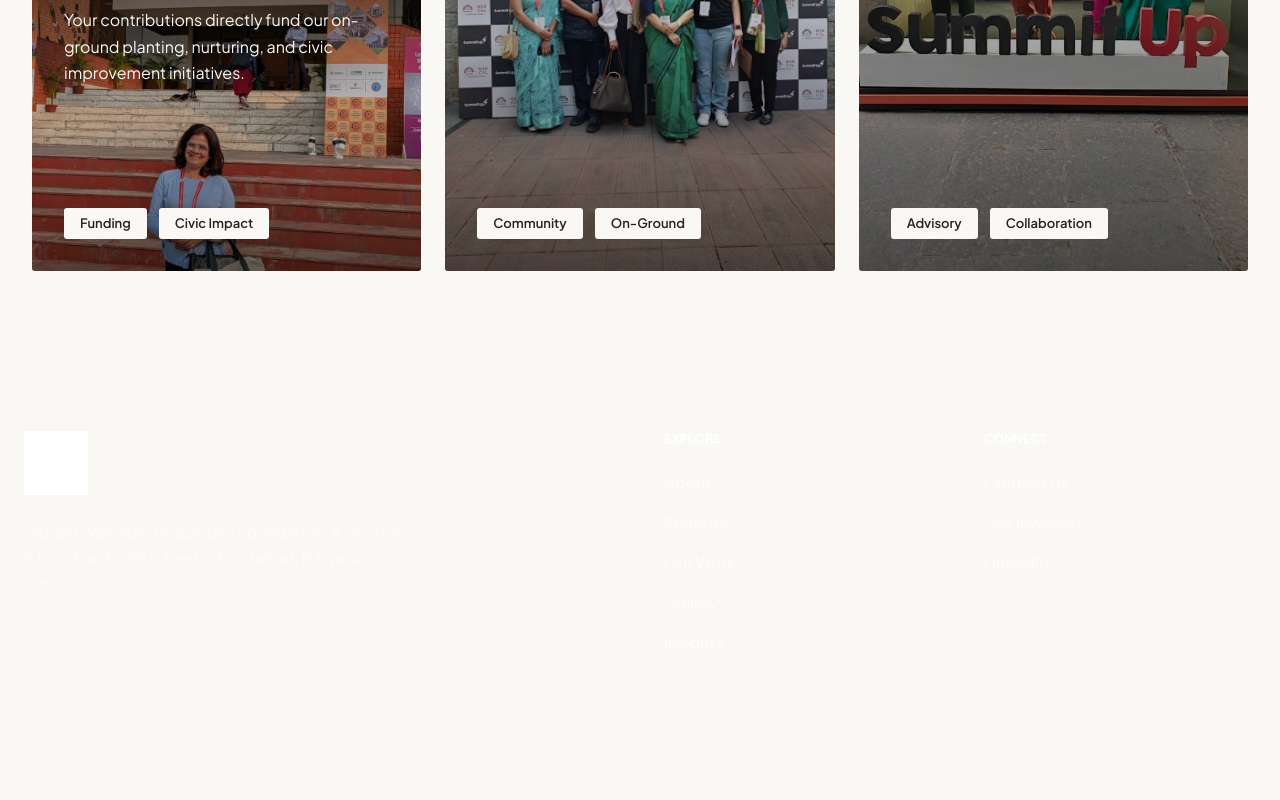
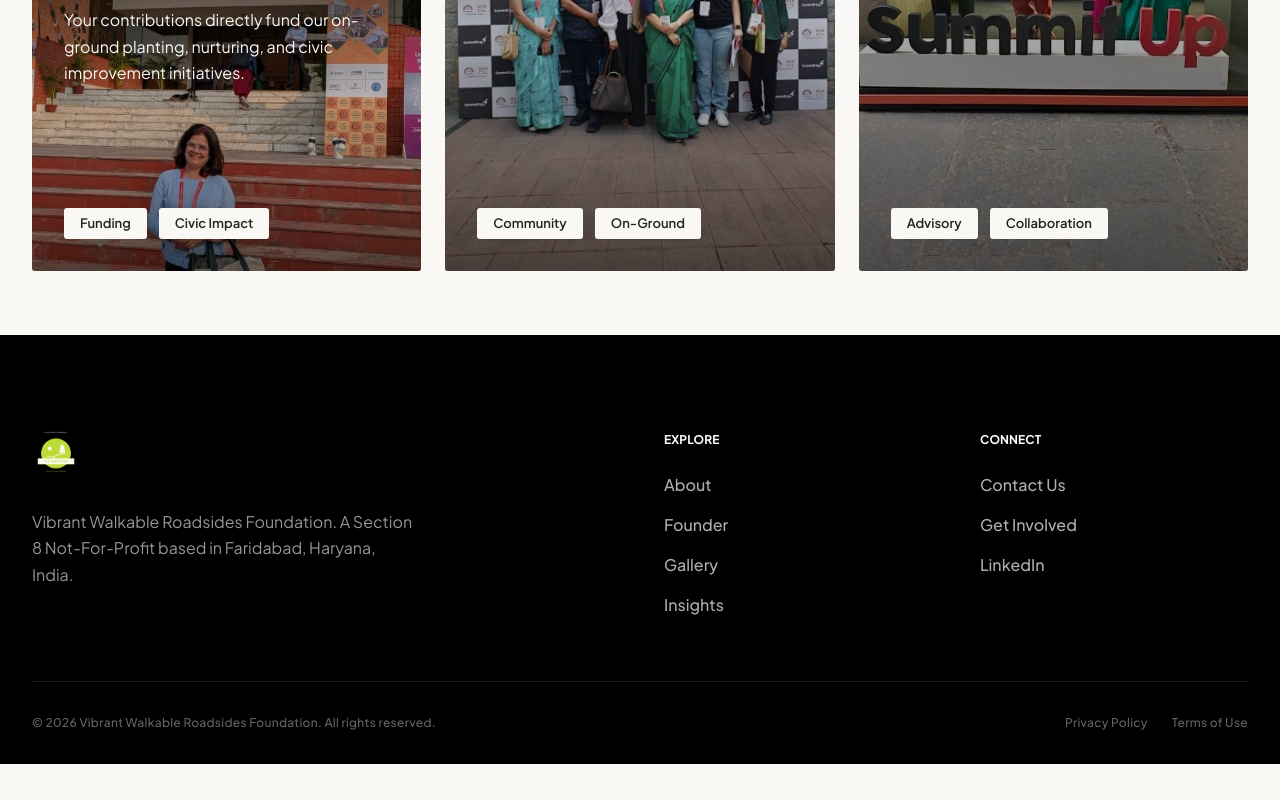
Before and after one commit to AnshKapila/TheRoadsides, a Next.js app: page / in a window 1280 px wide. Shown: the part 4696-5496 px from the top of the page. After the commit the page ends 5460 px from the top, so only its background shows below. Built offline with nearby package versions, Linux system fonts and the light colour scheme.

Commit message:
Fix global footer visibility by migrating to new design system tokens

```diff
--- a/src/app/layout.tsx
+++ b/src/app/layout.tsx
@@ -32,39 +32,40 @@ export default function RootLayout({
         </main>
 
         {/* Footer */}
-        <footer className="bg-brand-dark text-brand-white py-24 pb-8">
-          <div className="container mx-auto px-6 max-w-7xl">
-            <div className="grid grid-cols-1 md:grid-cols-4 gap-12 mb-16">
+        <footer className="bg-black text-[var(--paper)] py-[96px] pb-[32px]">
+          <div className="container mx-auto px-[32px] max-w-7xl">
+            <div className="grid grid-cols-1 md:grid-cols-4 gap-[48px] mb-[64px]">
               <div className="md:col-span-2">
-                <Image src="/logo.png" alt="The Roadsides Logo" width={64} height={64} className="object-contain mb-6 grayscale brightness-0 invert" />
-                <p className="text-white/60 max-w-sm leading-relaxed">
+                <Link href="/" className="inline-block mb-[24px]">
+                  <Image src="/logo.png" alt="The Roadsides Logo" width={48} height={48} className="object-contain" />
+                </Link>
+                <p className="text-[var(--paper)]/60 max-w-sm leading-[1.65] text-[16px]">
                   Vibrant Walkable Roadsides Foundation. A Section 8 Not-For-Profit based in Faridabad, Haryana, India.
                 </p>
               </div>
               <div>
-                <h4 className="text-white font-bold mb-6 tracking-wide uppercase text-xs">Explore</h4>
-                <ul className="space-y-4">
-                  <li><Link href="/about" className="text-white/60 hover:text-brand-primary transition-colors font-medium">About</Link></li>
-                  <li><Link href="/founder" className="text-white/60 hover:text-brand-primary transition-colors font-medium">Founder</Link></li>
-                  <li><Link href="/work" className="text-white/60 hover:text-brand-primary transition-colors font-medium">Our Work</Link></li>
-                  <li><Link href="/gallery" className="text-white/60 hover:text-brand-primary transition-colors font-medium">Gallery</Link></li>
-                  <li><Link href="/insights" className="text-white/60 hover:text-brand-primary transition-colors font-medium">Insights</Link></li>
+                <h4 className="text-[var(--white)] font-bold mb-[24px] tracking-[0.01em] uppercase text-[12px]">Explore</h4>
+                <ul className="flex flex-col gap-[16px]">
+                  <li><Link href="/about" className="text-[var(--paper)]/70 hover:text-[var(--moss)] transition-colors font-medium text-[16px]">About</Link></li>
+                  <li><Link href="/founder" className="text-[var(--paper)]/70 hover:text-[var(--moss)] transition-colors font-medium text-[16px]">Founder</Link></li>
+                  <li><Link href="/gallery" className="text-[var(--paper)]/70 hover:text-[var(--moss)] transition-colors font-medium text-[16px]">Gallery</Link></li>
+                  <li><Link href="/insights" className="text-[var(--paper)]/70 hover:text-[var(--moss)] transition-colors font-medium text-[16px]">Insights</Link></li>
                 </ul>
               </div>
               <div>
-                <h4 className="text-white font-bold mb-6 tracking-wide uppercase text-xs">Connect</h4>
-                <ul className="space-y-4 mb-8">
-                  <li><Link href="/contact" className="text-white/60 hover:text-brand-primary transition-colors font-medium">Contact Us</Link></li>
-                  <li><Link href="/get-involved" className="text-white/60 hover:text-brand-primary transition-colors font-medium">Get Involved</Link></li>
-                  <li><a href="#" className="text-white/60 hover:text-brand-primary transition-colors font-medium">LinkedIn</a></li>
+                <h4 className="text-[var(--white)] font-bold mb-[24px] tracking-[0.01em] uppercase text-[12px]">Connect</h4>
+                <ul className="flex flex-col gap-[16px] mb-[32px]">
+                  <li><Link href="/contact" className="text-[var(--paper)]/70 hover:text-[var(--moss)] transition-colors font-medium text-[16px]">Contact Us</Link></li>
+                  <li><Link href="/get-involved" className="text-[var(--paper)]/70 hover:text-[var(--moss)] transition-colors font-medium text-[16px]">Get Involved</Link></li>
+                  <li><a href="#" className="text-[var(--paper)]/70 hover:text-[var(--moss)] transition-colors font-medium text-[16px]">LinkedIn</a></li>
                 </ul>
               </div>
             </div>
-            <div className="flex flex-col md:flex-row justify-between items-center pt-8 border-t border-white/10 text-xs font-medium text-white/40 tracking-wide">
+            <div className="flex flex-col md:flex-row justify-between items-center pt-[32px] border-t border-[var(--paper)]/10 text-[12px] font-medium text-[var(--paper)]/40 tracking-wide">
               <div>&copy; {new Date().getFullYear()} Vibrant Walkable Roadsides Foundation. All rights reserved.</div>
-              <div className="flex gap-6 mt-4 md:mt-0">
-                <a href="#" className="hover:text-white transition-colors">Privacy Policy</a>
-                <a href="#" className="hover:text-white transition-colors">Terms of Use</a>
+              <div className="flex gap-[24px] mt-[16px] md:mt-0">
+                <a href="#" className="hover:text-[var(--white)] transition-colors">Privacy Policy</a>
+                <a href="#" className="hover:text-[var(--white)] transition-colors">Terms of Use</a>
               </div>
             </div>
           </div>
```
